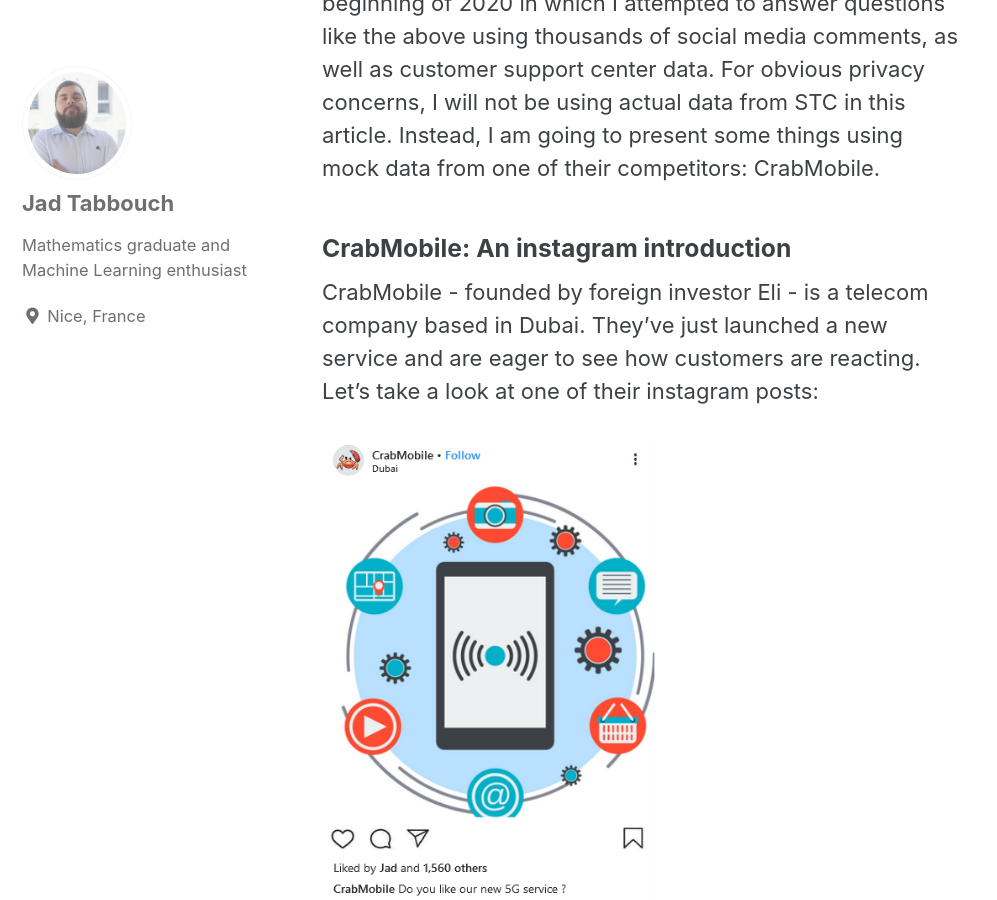
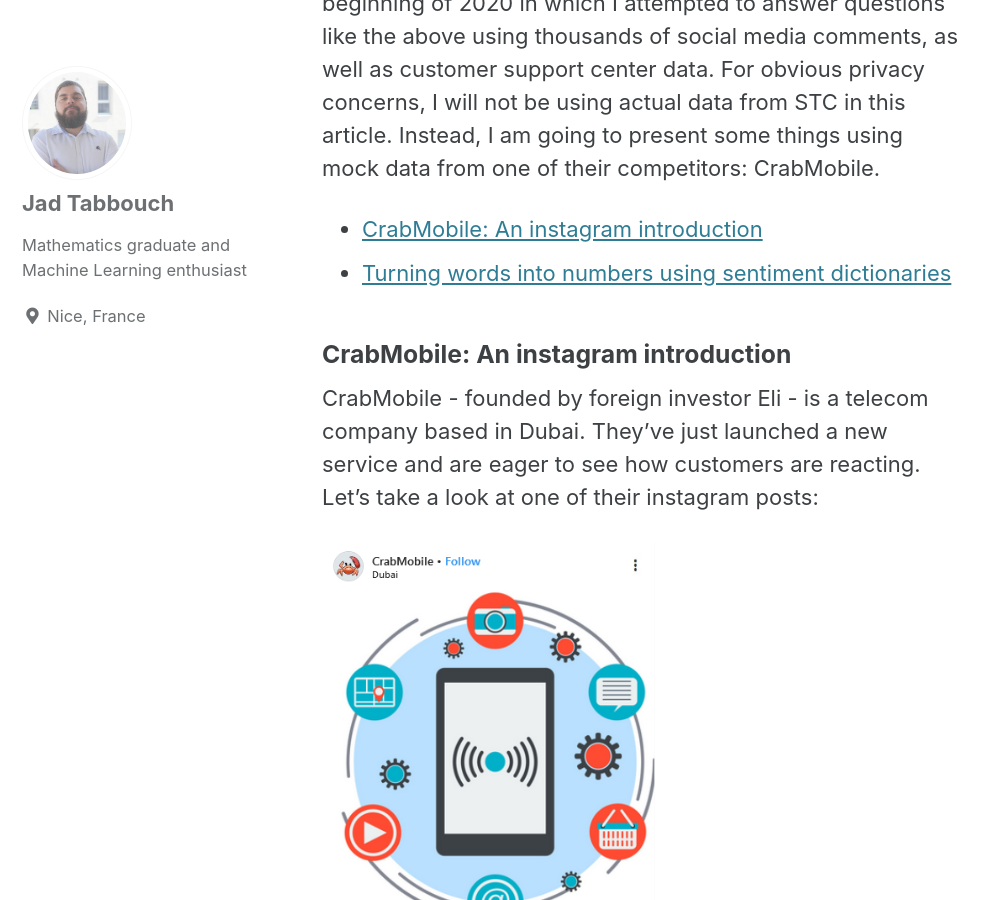
Before and after one commit to jad-tab/jad-tab.github.io, a Jekyll site: the page built from _posts/2020-04-06-NLP.md, in a window 1280 px wide and 900 px high, scrolled down 1926 px. Shown: the whole window, without its empty margins (0-997 px from the left). Built offline with Jekyll 4.4.1, drawn with Linux system fonts in a browser that asks for light colours; cached includes are drawn as plain includes.

Commit message:
Update 2020-04-06-NLP.md

```diff
--- a/_posts/2020-04-06-NLP.md
+++ b/_posts/2020-04-06-NLP.md
@@ -36,6 +36,10 @@
 I've had the opportunity to work on a project for STC at the beginning of 2020 in which I attempted to answer questions like the above using thousands of social media comments, as well as customer support center data.
 For obvious privacy concerns, I will not be using actual data from STC in this article. Instead, I am going to present some things using mock data from one of their competitors: CrabMobile.
 
+
+* This will become a table of contents (this text will be scrapped).
+{:toc}
+
 ### CrabMobile: An instagram introduction
 
 CrabMobile - founded by foreign investor Eli - is a telecom company based in Dubai.
```
